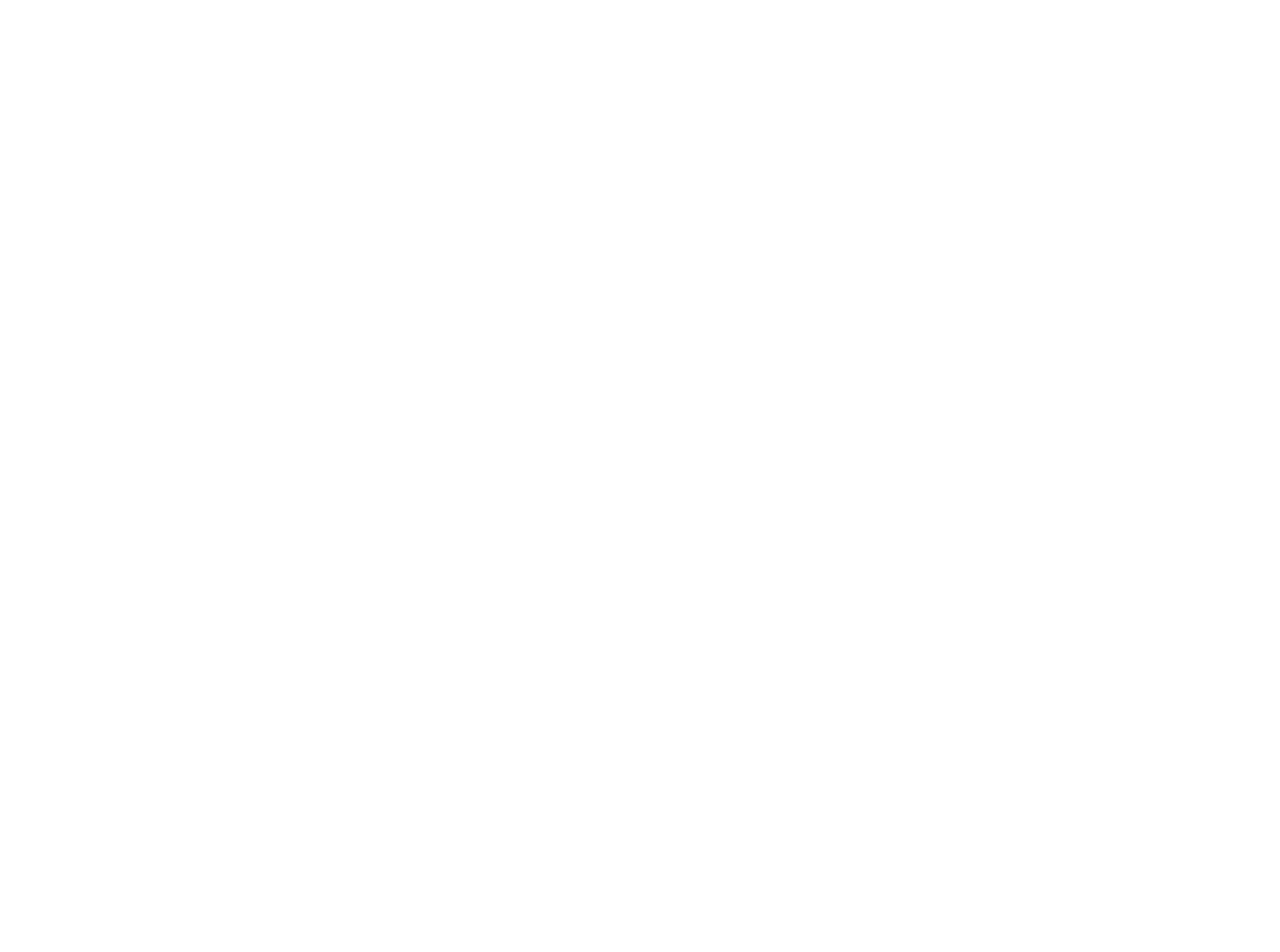
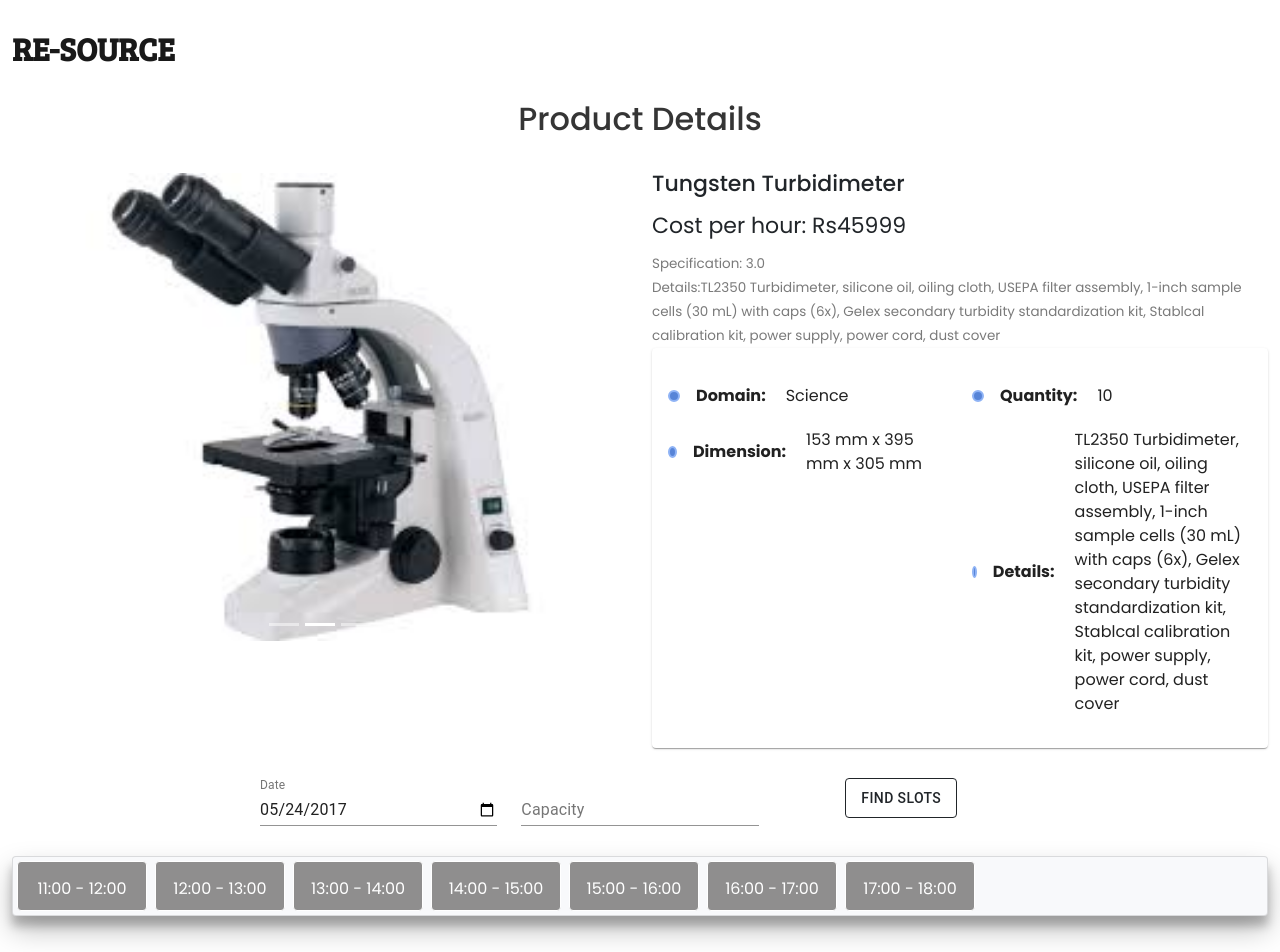
Before and after one commit to riya-ingale/Re-Source, a React (Create React App) app in the folder ReSource-FE/: page /resdetail/1 in a window 1280 px wide. Before the commit this address had no page. Shown: the top 952 px of the page. Before the commit the page ends 800 px from the top, so only its background shows below. Built offline with nearby package versions, Linux system fonts and the light colour scheme; a web font is replaced by a local one.

Commit message:
integrated view details - without onload, book slot and image

```diff
--- a/ReSource-FE/src/App.js
+++ b/ReSource-FE/src/App.js
@@ -25,7 +25,7 @@ function App() {
           <Route exact path="/footer" element={<Footer/>}/>
           <Route exact path="/viewres" element={<><Header/><ViewResources/><Footer/></>}/>
           <Route exact path="/profile" element={<><Header/><Profile/><Footer/></>}/>
-          <Route exact path="/resdetail" element={<><Header/><Resourcedetail/><Footer/></>}/>
+          <Route exact path="/resdetail/:id" element={<><Header/><Resourcedetail/><Footer/></>}/>
           <Route exact path="/cart" element={<><Header/><Cart/><Footer/></>}/>
         </Routes>
     </Router>
--- a/ReSource-FE/src/Components/LogIn.js
+++ b/ReSource-FE/src/Components/LogIn.js
@@ -58,10 +58,13 @@ export default class LogIn extends Component {
       if(data['status'] == 200){
         sessionStorage.setItem('username',data['username']);
         sessionStorage.setItem('role_id',data['Role']);//role id update require wait for landing page
+        sessionStorage.setItem('user_id',data['user_id']);
         const cookies = new Cookies();
         cookies.set('username', data['username'], { path: '/' });
         window.location.href = '/'
         cookies.set('role_id', data['Role'], { path: '/' });
+        window.location.href = '/'
+        cookies.set('user_id', data['user_id'], { path: '/' });
         window.location.href = '/'
         // const cookies = new Cookies();
         // cookies.set('username', data['username'], { path: '/' });
--- a/ReSource-FE/src/Components/Resourcedetail.js
+++ b/ReSource-FE/src/Components/Resourcedetail.js
@@ -1,6 +1,6 @@
-import React from 'react';
+import React,{lazy} from 'react';
 import Carousel from 'react-bootstrap/Carousel';
-import img1 from "../Images/chem-quip.jpg";
+import img1 from ".././Images/chem-quip.jpg";
 import img2 from "../Images/microscope.jpg";
 import img3 from "../Images/chem-quip.jpg";
 import "../Css/resourcedetail.css";
@@ -8,11 +8,114 @@ import Card from '@mui/material/Card';
 import CardContent from '@mui/material/CardContent';
 import Button from '@mui/material/Button';
 import TextField from '@material-ui/core/TextField';
+import { useParams } from 'react-router';
 
 export default function Resourcedetail() {
+  // const images = require.context('../../../', true);
+//   var data = {};
+//   console.log('http://127.0.0.1:8000/resource/getdetails/'+useParams()['id']);
+//   fetch('http://127.0.0.1:8000/resource/getdetails/'+useParams()['id'], { //role id update require wait for landing page
+//   method: 'GET',
+//   headers: { "Content-Type": "application/json" },
+//   // body: JSON.stringify(logindata)
+// }).then(async response=>{
+//   data = await response.json();})
+
+
+const data = {
+  "status": 200,
+  "message": "Resource fetched",
+  "data": {
+      "id": 9,
+      "name": "Tungsten Turbidimeter",
+      "specification": "3.0",
+      "subject": "Science",
+      "dimension": "153 mm x 395 mm x 305 mm",
+      "details": "TL2350 Turbidimeter, silicone oil, oiling cloth, USEPA filter assembly, 1-inch sample cells (30 mL) with caps (6x), Gelex secondary turbidity standardization kit, Stablcal calibration kit, power supply, power cord, dust cover",
+      "quantity": 10,
+      "cost": 45999,
+      "req_approval": 0,
+      "lab": 3
+  },
+  "images": [
+      [
+          "media/resource_images/3NGQBVLXCN.jpeg"
+      ],
+      [
+          "media/resource_images/M2AW277Z5U.jpeg"
+      ]
+  ],
+  "available_slots": [
+      [
+          11,
+          12,
+          10
+      ],
+      [
+          12,
+          13,
+          10
+      ],
+      [
+          13,
+          14,
+          10
+      ],
+      [
+          14,
+          15,
+          10
+      ],
+      [
+          15,
+          16,
+          10
+      ],
+      [
+          16,
+          17,
+          10
+      ],
+      [
+          17,
+          18,
+          10
+      ]
+  ]
+};
+
+
+console.log("available_slots" in data);
+var slotting = <div></div>;
+if("available_slots" in data){
+ slotting =
+  <div>
+  <div className=''>
+  <div className="card card-booking">
+  <div className="outer-slot-div">
+    {data.available_slots.map((item) =>(
+      <div className="cat">
+      <label>
+          <input type="checkbox" value="1"/><span>{item[0]}:00 - {item[1]}:00</span>
+      </label>
+      </div>
+    ))}
+
+  </div>
+  </div>
+  </div>
+
+  <div className='d-flex justify-content-center bookNow'>
+      <button className="button-86" role="button">Book Now</button>
+  </div>
+  </div>
+ }
+
+
+
   return (
     <>
-      <div className="pd-wrap">
+      <div className="pd-wrap" >
         <div className="container">
           <div className="heading-section">
             <h2>Product Details</h2>
@@ -38,9 +141,9 @@ export default function Resourcedetail() {
             <div className="col-md-6">
               <div className="product-dtl">
                 <div className="product-info">
-                  <div className="product-name">Variable Product</div>
-                  <div className="reviews-counter">
-                    <div className="rate">
+                  <div className="product-name">{data.data.name}</div>
+                  {/* <div className="reviews-counter"> */}
+                    {/* <div className="rate">
                       <input
                         type="radio"
                         id="star5"
@@ -81,18 +184,16 @@ export default function Resourcedetail() {
                       </label>
                     </div>
                     <span>3 Reviews</span>
-                  </div>
+                  </div> */}
                   <div className="product-price-discount">
-                    <span>Rs 3900.00</span>
+                    <span>Cost per hour: Rs{data.data.cost}</span>
                   </div>
                 </div>
                 <p>
-                    Specification: Lorem ipsum dolor sit amet, consectetur adipisicing elit, sed
-                  do eiusmod tempor incididunt ut labore et dolore magna aliqua.
+                    Specification: {data.data.specification}
                     <br></br>
                     Details:
-                  Ut enim ad minim veniam, quis nostrud exercitation ullamco
-                  laboris nisi ut aliquip ex ea commodo consequat.
+                  {data.data.details}
 
                 </p>
                 <Card sx={{ minWidth: 275 }}>
@@ -100,15 +201,15 @@ export default function Resourcedetail() {
                     <div className='row'>
                         <div className='col-md-6'>
                             <ul className="list-bullets">
-                                <li className="mb-2"><strong className='strlist'>Domain: </strong> Physics</li>
-                                <li className="mb-2"><strong className='strlist'>Dimension: </strong> 2ft x 2ft</li>
+                                <li className="mb-2"><strong className='strlist'>Domain: </strong> {data.data.subject}</li>
+                                <li className="mb-2"><strong className='strlist'>Dimension: </strong>{data.data.dimension}</li>
                                 {/* <li className="mb-2"><strong>Specification: </strong>High Bandwidth</li> */}
                             </ul>
                         </div>
                         <div className='col-md-6'>
                             <ul className="list-bullets">
-                                <li className="mb-2"><strong className='strlist'>Quantity: </strong> 50</li>
-                                <li className="mb-2"><strong className='strlist'>Details: </strong>Some detail</li>
+                                <li className="mb-2"><strong className='strlist'>Quantity: </strong>{data.data.quantity}</li>
+                                <li className="mb-2"><strong className='strlist'>Details: </strong>{data.data.details}</li>
                                 {/* <li className="mb-2"><strong></strong></li> */}
                             </ul>
                         </div>
@@ -143,63 +244,8 @@ export default function Resourcedetail() {
             </div>
           </div>
         </form>
-        <div className=''>
-        <div className="card card-booking">
-        <div className="outer-slot-div">
-            <div className="cat">
-            <label>
-                <input type="checkbox" value="1"/><span>9:00 - 10:00</span>
-            </label>
-            </div>
 
-            <div className="cat">
-            <label>
-                <input type="checkbox" value="1"/><span>9:00 - 10:00</span>
-            </label>
-            </div>
-
-            <div className="cat ">
-            <label>
-                <input type="checkbox" value="1"/><span>9:00 - 10:00</span>
-            </label>
-            </div>
-
-            <div className="cat">
-            <label>
-                <input type="checkbox" value="1"/><span>9:00 - 10:00</span>
-            </label>
-            </div>
-
-            <div className="cat ">
-            <label>
-                <input type="checkbox" value="1"/><span>9:00 - 10:00</span>
-            </label>
-            </div>
-
-            <div className="cat">
-            <label>
-                <input type="checkbox" value="1"/><span>9:00 - 10:00</span>
-            </label>
-            </div>
-
-            <div className="cat ">
-            <label>
-                <input type="checkbox" value="1"/><span>9:00 - 10:00</span>
-            </label>
-            </div>
-
-            <div className="cat">
-            <label>
-                <input type="checkbox" value="1"/><span>9:00 - 10:00</span>
-            </label>
-            </div>
-
-            </div>
-        </div>
-        </div>
-        </div>
-        <div className='d-flex justify-content-center bookNow'>
-            <button className="button-86" role="button">Book Now</button>
+        {slotting}
         </div>
       </div>
     </>
--- a/ReSource-FE/src/Components/ViewResources.js
+++ b/ReSource-FE/src/Components/ViewResources.js
@@ -73,7 +73,7 @@ export default function ViewResources() {
                 <span className="tag">Lake</span> */}
 
                 {/* <!-- A div with name class for the name of the card --> */}
-                <div className="name">Equipment Name</div>
+                <div className="name">Checkers</div>
 
                 <div className="">
                   <ul>
@@ -83,7 +83,7 @@ export default function ViewResources() {
                   </ul>
                 </div>
 
-                <button className="btn-vr">Book Now</button>
+                <button className="btn-vr" onClick={event =>  window.location.href='/resdetail/9'}>Book Now</button>
               </div>
             </div>
           </div>
```
Also changed, not shown: 2 other files (tests, documents, lock files or other folders).
